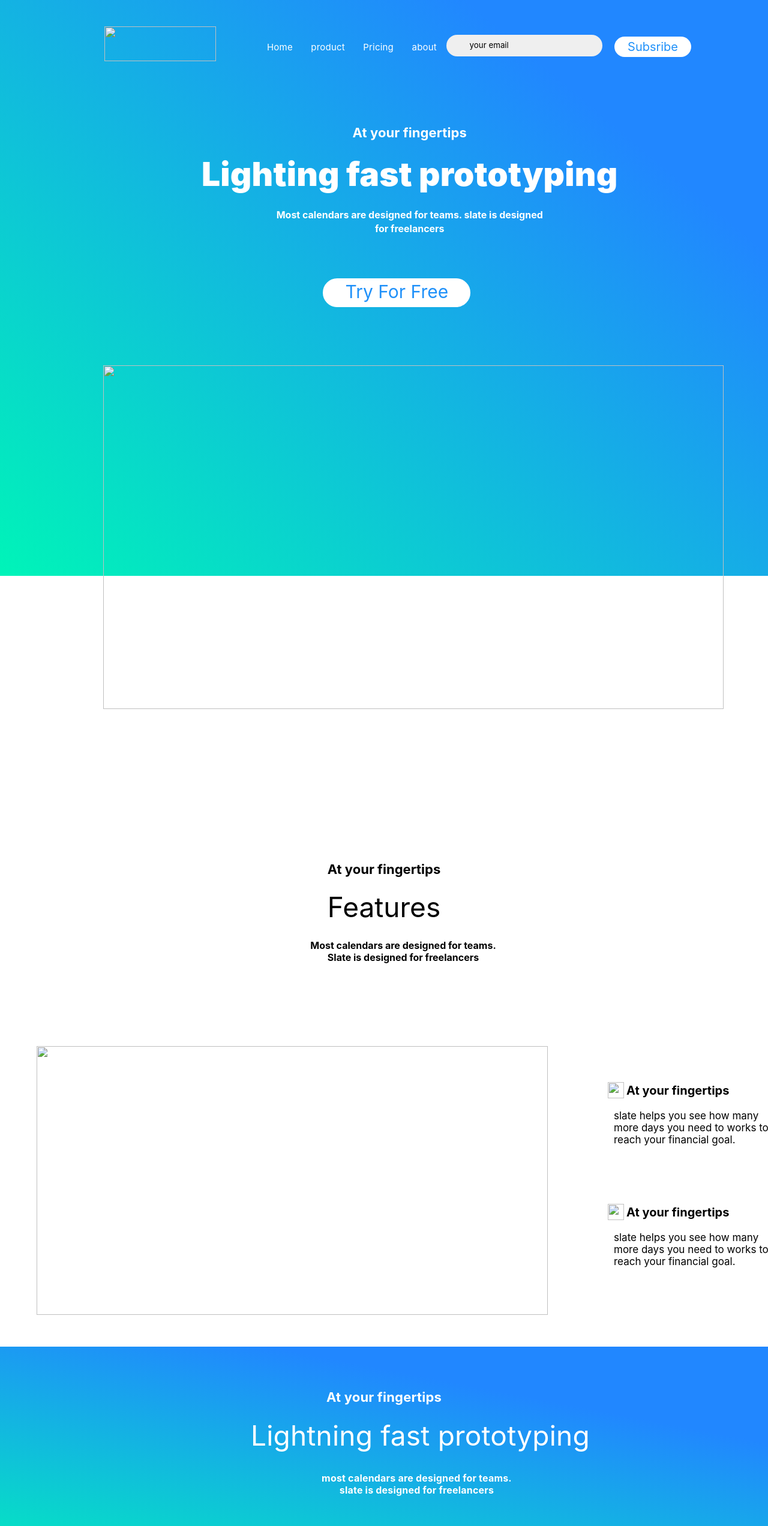
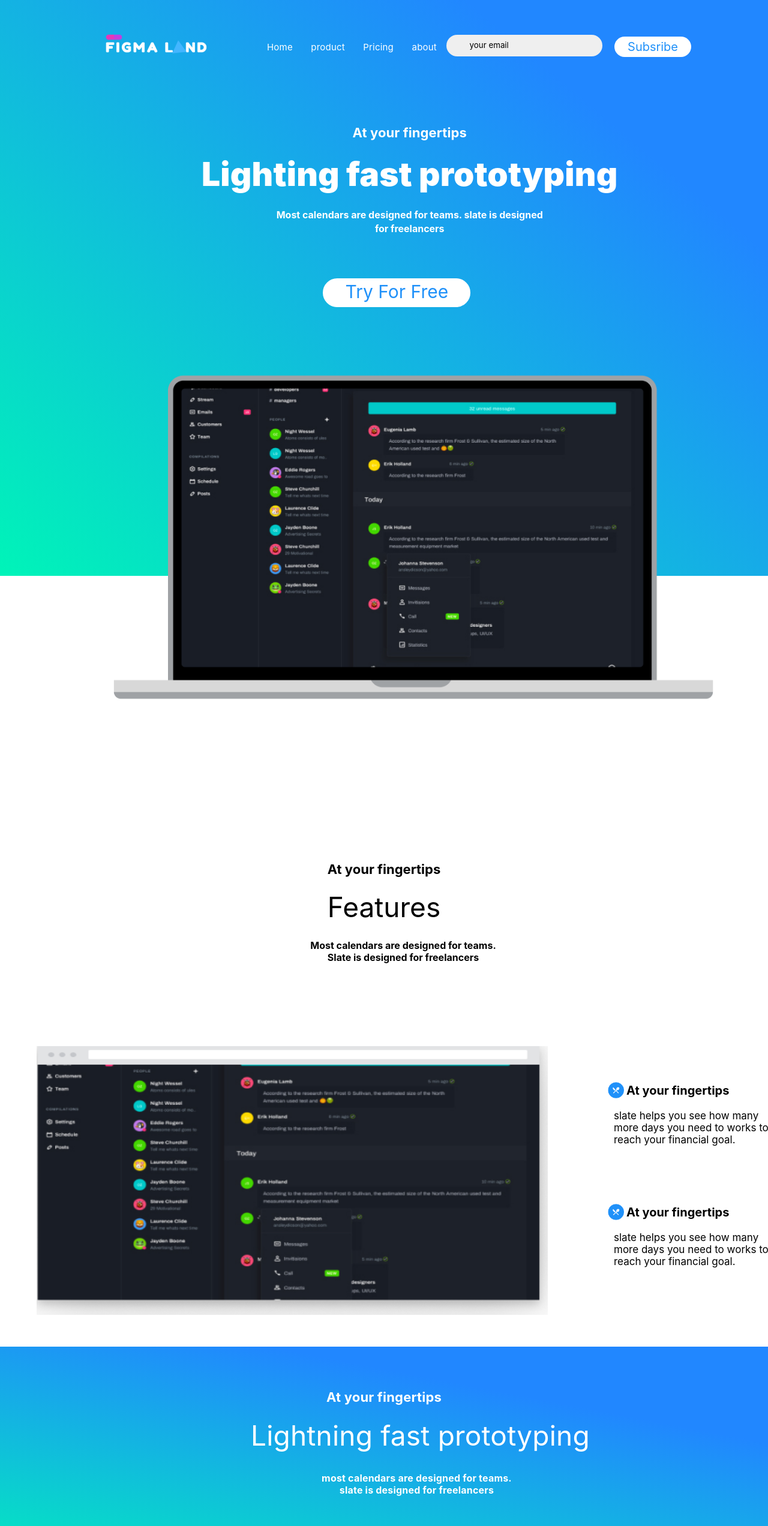
Before and after one commit to eniyavanweb/web, a plain HTML site: page index.html in a window 1280 px wide. Shown: the top 2544 px of the page at 60% size. Drawn offline with Linux system fonts and the light colour scheme; files that its build step writes are made by us from their sources.

Commit message:
Update index.html

```diff
--- a/index.html
+++ b/index.html
@@ -4,7 +4,7 @@
     <meta charset="UTF-8">
     <meta name="viewport" content="width=device-width, initial-scale=1.0">
     <title>Document</title>
-    <link href="../eni-8/style.css" rel="stylesheet"  type="text/css">
+    <link href="style.css" rel="stylesheet"  type="text/css">
     <link ref="stylesheet" href="https://cdnjs.cloudflare.com/ajax/libs/font-awesome/5.14.0/css/all.min.css"
    <link href="https://fonts.googleapis.com/css2?family=Baloo+Da+2:wght@400;500;600;700;800&family=Josefin+Slab:ital,wght@0,300;0,400;1,400&family=Mulish:ital,wght@0,300;0,400;0,500;1,300;1,400&display=swap" rel="stylesheet">
 
@@ -17,7 +17,7 @@
         </div>
 
         <div class="con">
-         <img class="image-1" src="../eni-8/logo.png">
+         <img class="image-1" src="logo.png">
         </div>
         <nav class="links">
            <ul>
@@ -43,7 +43,7 @@
           </div>
 
         <div class="image">
-            <img class="im-1" src="../eni-8/computer.png">
+            <img class="im-1" src="computer.png">
 
 
         </div>
@@ -59,14 +59,14 @@
 
      </div>
      <div class="sec-img">
-        <img src="../eniy-7/Capture.png">
+        <img src="Capture.png">
 
          <div class="h">
-            <img class="ic-2" src="../eniy-7/ic-2.png">
+            <img class="ic-2" src="ic-2.png">
             <h1 class="heading-head">At your fingertips <span class="sub-head">slate helps you see how many more days you need to works to reach your financial goal.</span></h1>
          </div>
          <div class="hh">
-            <img class="ic-2" src="../eniy-7/ic-2.png">
+            <img class="ic-2" src="ic-2.png">
             <h1 class="heading-head">At your fingertips <span class="sub-head">slate helps you see how many more days you need to works to reach your financial goal.</span></h1>
          </div>
 
@@ -92,7 +92,7 @@
 
     <section class="section-4">
         <div class="section">
-                <img class="sub-img" src="../eniy-7/section.png">
+                <img class="sub-img" src="section.png">
                 <div class="sub-sub">
                     <h1> At your fingertips</h1>
                     <h2 class="s">Lighting fast prototyping</h2>
```
